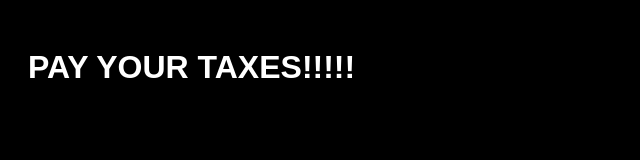
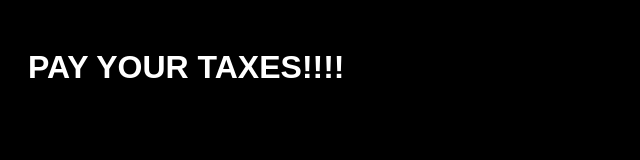
Before and after one commit to OliwincrowYT/Oliwincrow.com, a plain HTML site: page index.html in a window 1280 px wide. Shown: the full height of the page, 0-640 px from the left. Drawn offline with Linux system fonts and the light colour scheme.

```diff
--- a/index.html
+++ b/index.html
@@ -2,7 +2,7 @@
 <html>
 <body style="background: black; color: white; font-family: sans-serif; padding: 20px;">
 
-<h1>PAY YOUR TAXES!!!!!</h1>
+<h1>PAY YOUR TAXES!!!!</h1>
 
 </body>
 </html>
```
